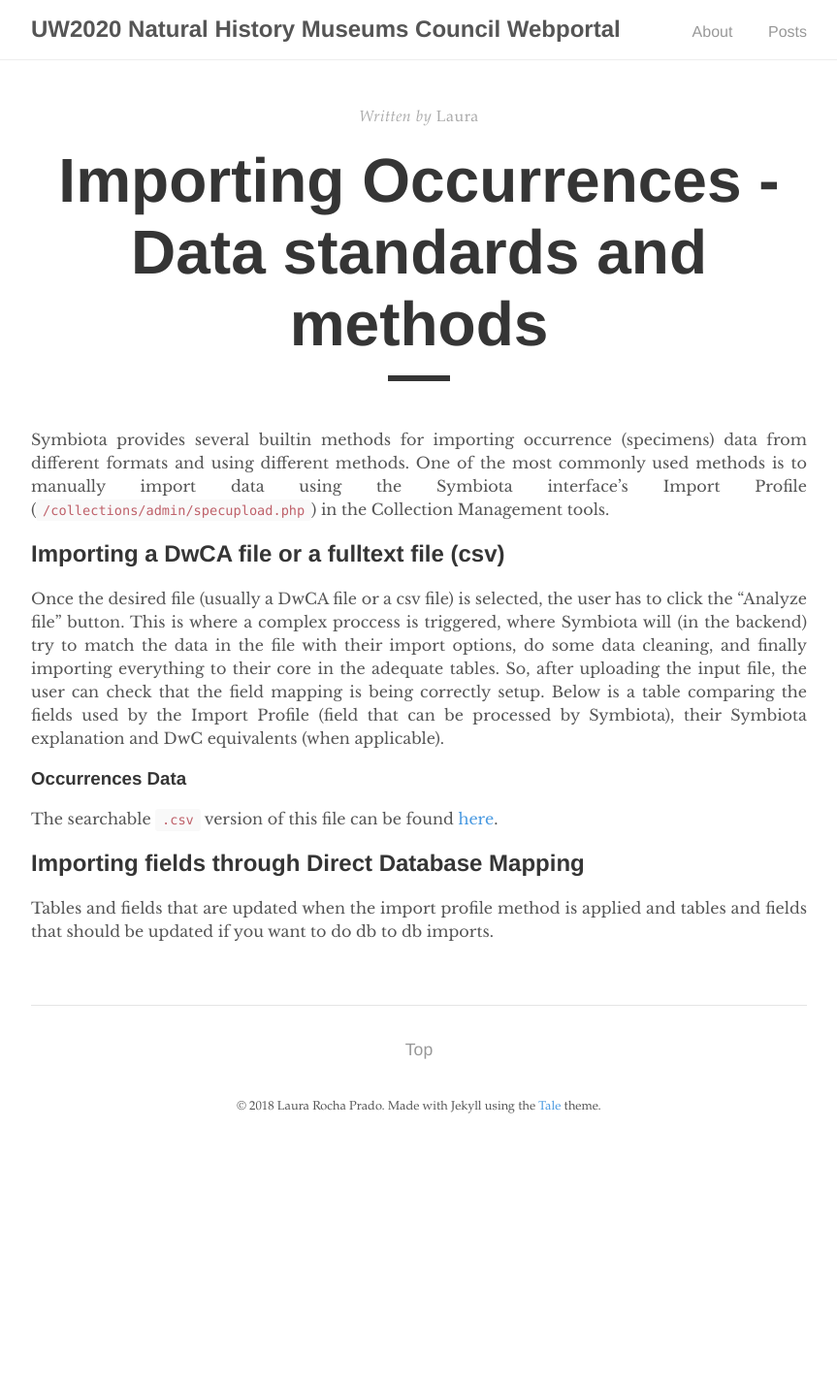
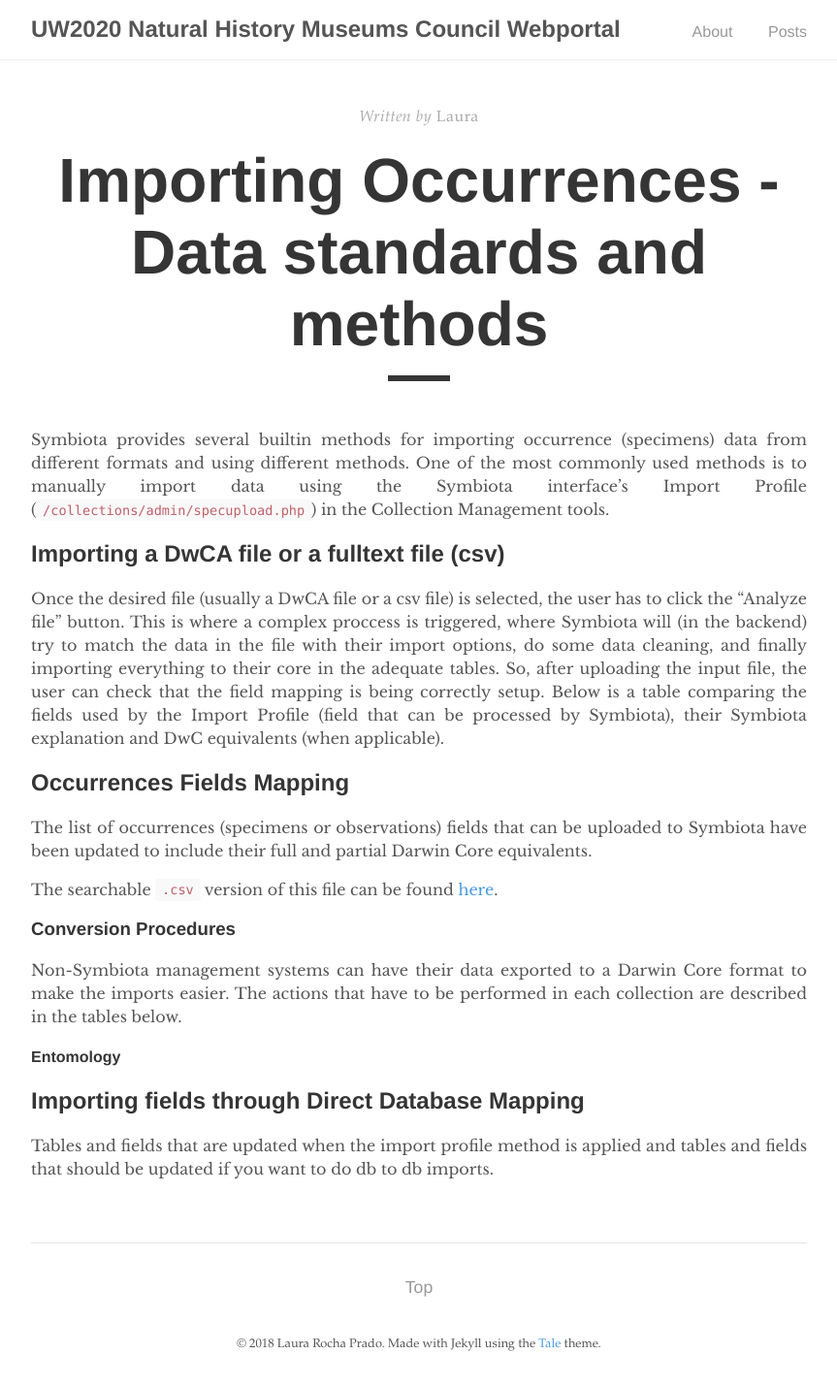
Before and after one commit to arbolitoloco/uw2020, a Jekyll site: the page built from docs/occurrence-import.md, in a window 1280 px wide. Shown: the whole page at 97% size, without its empty margins (208-1071 px from the left). Built offline with Jekyll 4.4.1, drawn with Linux system fonts in a browser that asks for light colours; before the commit the page ends 1184 px from its top, so only the background shows below that.

Commit message:
formatting

```diff
--- a/docs/occurrence-import.md
+++ b/docs/occurrence-import.md
@@ -13,10 +13,21 @@
 
 Once the desired file (usually a DwCA file or a csv file) is selected, the user has to click the "Analyze file" button. This is where a complex proccess is triggered, where Symbiota will (in the backend) try to match the data in the file with their import options, do some data cleaning, and finally importing everything to their core in the adequate tables. So, after uploading the input file, the user can check that the field mapping is being correctly setup. Below is a table comparing the fields used by the Import Profile (field that can be processed by Symbiota), their Symbiota explanation and DwC equivalents (when applicable).
 
-### Occurrences Data
+## Occurrences Fields Mapping
 
+The list of occurrences (specimens or observations) fields that can be uploaded to Symbiota have been updated to include their full and partial Darwin Core equivalents.
+
+<!-- Place this tag where you want the Awesome Table Widget to render -->
+<div data-type="AwesomeTableView" data-viewID="-LSWcJK5mNPL6YJsAeUv"></div>
 
 The searchable `.csv` version of this file can be found [here]().
+
+### Conversion Procedures
+
+Non-Symbiota management systems can have their data exported to a Darwin Core format to make the imports easier. The actions that have to be performed in each collection are described in the tables below.
+
+#### Entomology
+
 
 ## Importing fields through Direct Database Mapping
 
@@ -24,8 +35,7 @@
 
 
 
-<!-- Place this tag where you want the Awesome Table Widget to render -->
-<div data-type="AwesomeTableView" data-viewID="-LSWcJK5mNPL6YJsAeUv"></div>
+
 
 <!-- Place this within the <head> tag or just before the end of your <body> tag. -->
 <script src="https://awesome-table.com/AwesomeTableInclude.js"></script>
```
